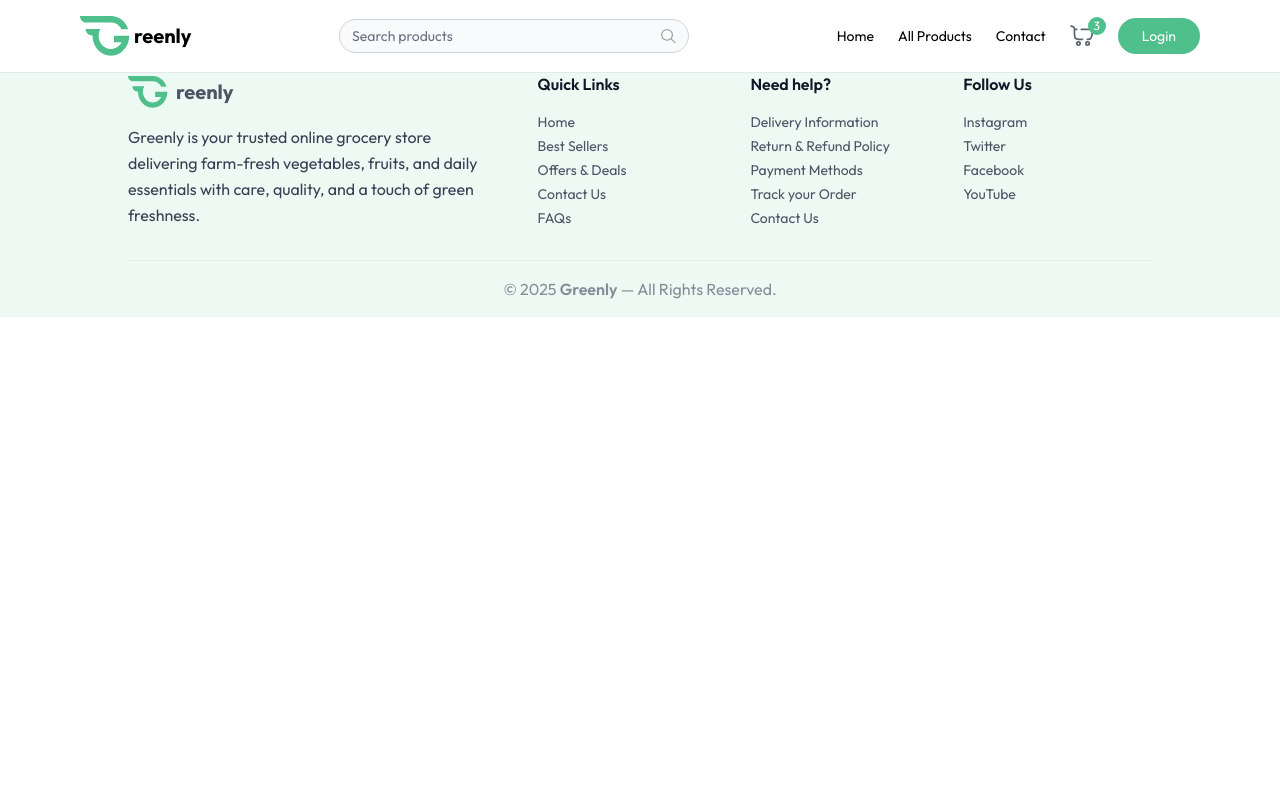
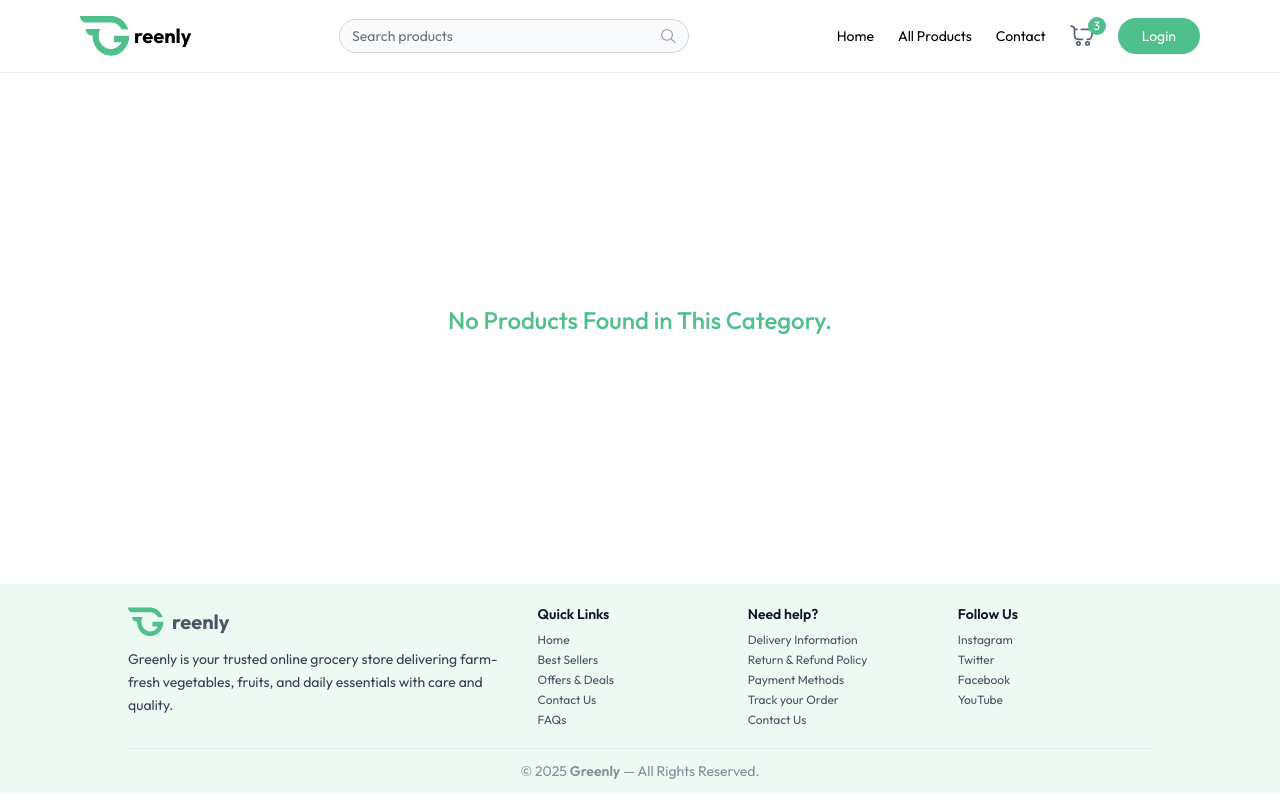
Before and after one commit to Tuhina-Paria/Greenly, a React (Vite) app in the folder client/: page /products/1 in a window 1280 px wide. Built offline with nearby package versions, Linux system fonts and the light colour scheme.

Commit message:
✨ Improved Footer, Searchbar functionality, and Product Category page

```diff
--- a/client/src/App.jsx
+++ b/client/src/App.jsx
@@ -13,6 +13,7 @@ import Footer from './components/Footer'
 import { useAppContext } from './context/AppContext'
 import Login from './components/Login'
 import AllProducts from './pages/AllProducts'
+import ProductCategory from './pages/ProductCategory'
 
 
 // Main App Component
@@ -48,6 +49,7 @@ const App = () => {
           {/* User homepage */}
           <Route path='/' element={<Home />} />
           <Route path='/products' element={<AllProducts />} />
+             <Route path='/products/:category' element={<ProductCategory/>} />
 
           {/*
             Later you can add a route for your Seller/Admin Dashboard here, like:
--- a/client/src/assets/assets.js
+++ b/client/src/assets/assets.js
@@ -212,19 +212,19 @@ export const categories = [
   },
   {
     text: "Chocolates & Sweets",
-    path: "Chocolates_Sweets",
+    path: "Chocolates-Sweets",
     image: chocolates_sweets_image,
     bgColor: "#F5C6A5", // cocoa caramel tone
   },
   {
     text: "Tea & Coffee",
-    path: "Tea_Coffee",
+    path: "Tea-Coffee",
     image: tea_coffee_image,
     bgColor: "#E2C8A0", // light cappuccino beige
   },
   {
     text: "Oil & Ghee",
-    path: "Oil_Ghee",
+    path: "Oil-Ghee",
     image: oil_ghee_image,
     bgColor: "#FFF3B0", // buttery soft yellow
   },
@@ -235,25 +235,25 @@ export const exploreCategories = [
   {
     text: "Bath & Body",
     image: bath_body,  // use your image imports
-    path: "bath_body",
+    path: "Bath-Body",
     bgColor: "#EAF9EF",
   },
   {
-    text: "Femini Hygiene",
+    text: "Feminine Hygiene",
     image: femini_hygine,
-    path: "femini_hygine",
+    path: "Feminine-Hygiene",
     bgColor: "#F4FFF6",
   },
   {
-    text: "Non veg",
+    text: "Non Veg",
     image: chicken,
-    path: "chicken",
+    path: "Non-Veg",
     bgColor: "#E6F8F3",
   },
   {
     text: "Baby Care",
     image: baby_care,
-    path: "baby_care",
+    path: "Baby-Care",
     bgColor: "#E8F6EA",
   },
   {
@@ -534,7 +534,7 @@ export const dummyProducts = [
   {
     _id: "a13",
     name: "Eggs 12 pcs",
-    category: "Dairy",
+    category: "Non-Veg",
     price: 90,
     offerPrice: 85,
     image: [eggs_image],
@@ -897,7 +897,7 @@ export const dummyProducts = [
  {
   _id: "a36",
   name: "Cadbury Dairy Milk, 11 gram",
-  category: "Chocolates & Sweets",
+  category: "Chocolates-Sweets",
   price: 40,
   offerPrice: 35,
   image: [chocolate_image],
@@ -914,7 +914,7 @@ export const dummyProducts = [
 {
   _id: "a37",
   name: "Pampers Baby-Dry Diapers, Small (S) - 50 Pieces",
-  category: "Baby Care",
+  category: "Baby-Care",
   price: 750,
   offerPrice: 699,
   image: [baby1_image],
@@ -932,7 +932,7 @@ export const dummyProducts = [
 {
   _id: "a38",
   name: "Pampers Baby-Dry Diapers, Small (S) - 50 Pieces",
-  category: "Baby Care",
+  category: "Baby-Care",
   price: 850,
   offerPrice: 699,
   image: [baby2_image],
@@ -951,7 +951,7 @@ export const dummyProducts = [
 {
   _id: "a39",
   name: "Emami Healthy & Tasty Refined Oil, 1 Litre",
-  category: " Oil & Ghee",
+  category: "Oil-Ghee",
   price: 190,
   offerPrice: 175,
   image: [oil1_image],
@@ -968,7 +968,7 @@ export const dummyProducts = [
 {
   _id: "a40",
   name: "Fortune Kachi Ghani Mustard Oil, 1 Litre",
-  category: "Oils & Ghee",
+  category: "Oil-Ghee",
   price: 210,
   offerPrice: 195,
   image: [oil2_image],
@@ -985,7 +985,7 @@ export const dummyProducts = [
 {
   _id: "a40",
   name: "Head & Shoulders Anti-Dandruff Shampoo, 650 ml",
-  category: "Bath & Body",
+  category: "Bath-Body",
   price: 420,
   offerPrice: 389,
   image: [shampoo1_image],
@@ -1002,7 +1002,7 @@ export const dummyProducts = [
 {
   _id: "a41",
   name: "Dove Intense Repair Shampoo, 650 ml",
-  category: "bath & Body",
+  category: "Bath-Body",
   price: 399,
   offerPrice: 365,
   image: [shampoo2_image],
@@ -1019,7 +1019,7 @@ export const dummyProducts = [
 {
   _id: "a42",
   name: "Pantene Hair Fall Control Shampoo, 650 ml",
-  category: "Bath * Body",
+  category: "Bath-Body",
   price: 410,
   offerPrice: 379,
   image: [shampoo3_image],
@@ -1036,7 +1036,7 @@ export const dummyProducts = [
 {
   _id: "a43",
   name: "Nescafé Classic Instant Coffee, 100g",
-  category: "Tea & Coffee",
+  category: "Tea-Coffee",
   price: 320,
   offerPrice: 299,
   image: [coffee2_image],
@@ -1051,7 +1051,7 @@ export const dummyProducts = [
 {
   _id: "a44",
   name: "Tata Tea Agni, 500g",
-  category: "Tea & Coffe",
+  category: "Tea-Coffee",
   price: 280,
   offerPrice: 260,
   image: [tea1_image],
@@ -1069,7 +1069,7 @@ export const dummyProducts = [
 {
   _id: "a45",
   name: "Whisper Ultra Soft Sanitary Pads, XL - 15 Pads",
-  category: "Feminine Hygiene",
+  category: "Feminine-Hygiene",
   price: 180,
   offerPrice: 165,
   image: [pad1_image],
@@ -1084,7 +1084,7 @@ export const dummyProducts = [
 {
   _id: "a46",
   name: "Wishper Secure Cottony Soft Sanitary Pads, XL - 20 Pads",
-  category: "Feminine Hygiene",
+  category: "Feminine-Hygiene",
   price: 170,
   offerPrice: 155,
   image: [pad2_image],
@@ -1099,7 +1099,7 @@ export const dummyProducts = [
 {
   _id: "a47",
   name: "Catch Cumin Seeds (Jeera) – 100g",
-  category: "Spices",
+  category: "spices",
   price: 60,
   offerPrice: 55,
   image: [spices3_image],
@@ -1115,7 +1115,7 @@ export const dummyProducts = [
 {
   _id: "a48",
   name: "Everest Red Chilli Powder – 100g",
-  category: "Spices",
+  category: "spices",
   price: 55,
   offerPrice: 48,
   image: [spices4_image],
@@ -1131,7 +1131,7 @@ export const dummyProducts = [
 {
   _id: "a49",
   name: "Aashirvaad Turmeric Powder – 100g",
-  category: "Spices",
+  category: "spices",
   price: 50,
   offerPrice: 45,
   image: [spices1_image],
@@ -1146,7 +1146,7 @@ export const dummyProducts = [
 {
   _id: "a40",
   name: "Sunrise Cumin Powder – 100g",
-  category: "Spices",
+  category: "spices",
   price: 58,
   offerPrice: 50,
   image: [spices2_image],
--- a/client/src/components/Footer.jsx
+++ b/client/src/components/Footer.jsx
@@ -1,41 +1,40 @@
-import { footerLinks } from "../assets/assets.js"; // ✅ only import what's needed
+import { footerLinks } from "../assets/assets.js";
 
 const Footer = () => {
   const currentYear = new Date().getFullYear();
 
   return (
-    <footer className="px-6 md:px-16 lg:px-24 xl:px-32 mt-10 bg-primary/10">
+    <footer className="px-6 md:px-16 lg:px-24 xl:px-32 mt-6 bg-primary/10">
       {/* 🌿 Top Section */}
-      <div className="flex flex-col md:flex-row items-start justify-between gap-10 py-8 border-b border-gray-300/30 text-gray-600">
+      <div className="flex flex-col md:flex-row items-start justify-between gap-6 py-5 border-b border-gray-300/30 text-gray-600">
 
         {/* ✅ Brand Section */}
         <div className="flex-1">
           <div className="flex items-center gap-2">
             <img
-              className="w-8 h-8 sm:w-10 sm:h-10"
+              className="w-8 h-8 sm:w-9 sm:h-9"
               src="/favicon.svg"
               alt="Greenly Logo"
             />
             <span className="text-lg sm:text-xl font-bold text-black-600">
-            reenly
+              reenly
             </span>
           </div>
 
-          <p className="max-w-[410px] mt-3 text-gray-700 leading-relaxed text-sm sm:text-base">
+          <p className="max-w-[380px] mt-2 text-gray-700 leading-relaxed text-sm">
             Greenly is your trusted online grocery store delivering farm-fresh
-            vegetables, fruits, and daily essentials with care, quality, and a
-            touch of green freshness.
+            vegetables, fruits, and daily essentials with care and quality.
           </p>
         </div>
 
         {/* ✅ Footer Links */}
-        <div className="grid grid-cols-1 sm:grid-cols-2 md:grid-cols-3 gap-6 w-full md:w-[60%]">
+        <div className="grid grid-cols-2 sm:grid-cols-3 gap-4 w-full md:w-[60%]">
           {footerLinks.map((section, index) => (
             <div key={index}>
-              <h3 className="font-semibold text-base text-gray-900 mb-3 sm:mb-4">
+              <h3 className="font-semibold text-sm text-gray-900 mb-2">
                 {section.title}
               </h3>
-              <ul className="text-sm space-y-1">
+              <ul className="text-xs space-y-1">
                 {section.links.map((link, i) => (
                   <li key={i}>
                     <a
@@ -53,7 +52,7 @@ const Footer = () => {
       </div>
 
       {/* 🌿 Bottom Section */}
-      <p className="py-4 text-center text-sm md:text-base text-gray-500/80">
+      <p className="py-3 text-center text-xs md:text-sm text-gray-500/80">
         © {currentYear}{" "}
         <span className="text-black-600 font-semibold">Greenly</span> — All Rights Reserved.
       </p>
--- /dev/null
+++ b/client/src/pages/ProductCategory.jsx
@@ -0,0 +1,52 @@
+import React from 'react'
+import { useAppContext } from '../context/AppContext'
+import { useParams } from 'react-router-dom';
+import {categories,exploreCategories} from '../assets/assets.js';
+import ProductCard from '../components/ProductCard.jsx';
+
+const ProductCategory = () => {
+    const {products}=useAppContext();
+    const {category}=useParams();
+    // const searchCategory=categories.find((item)=>item.path.toLowerCase()===category)
+    // 🔹 Combine both category lists
+  const allCategories = [...categories, ...exploreCategories];
+
+  // 🔹 Find the selected category in both
+  const searchCategory = allCategories.find(
+    (item) => item.path.toLowerCase() === category
+  );
+    const normalizedCategory = category.toLowerCase();
+
+const filteredProducts = products.filter(
+  (product) => product.category.toLowerCase().replace(/\s/g, '-') === normalizedCategory
+);
+
+
+
+
+      return (
+  <div className='mt-20'>
+    {searchCategory && (
+      <div className='flex flex-col items-end w-max'>
+        <p className='text-2xl font-medium'>{searchCategory.text.toUpperCase()}</p>
+        <div className='w-16 h-0.5 bg-primary rounded-full'></div>
+      </div>
+    )}
+     {filteredProducts.length>0 ?(
+    <div className="mt-8 grid grid-cols-2 sm:grid-cols-3 md:grid-cols-5 gap-6 justify-items-center">
+        {filteredProducts.map((product)=>(
+            <ProductCard key={product._id} product={product}/>
+        ))}
+    </div>
+  ):(
+    <div className='flex items-center justify-center h-[60vh]'>
+<p className='text-2xl font-medium text-primary'>No Products Found in This Category.</p>
+    </div>
+  )}
+  </div>
+
+)
+
+}
+
+export default ProductCategory
```
Also changed, not shown: client/src/index.css (line endings or trailing spaces).
